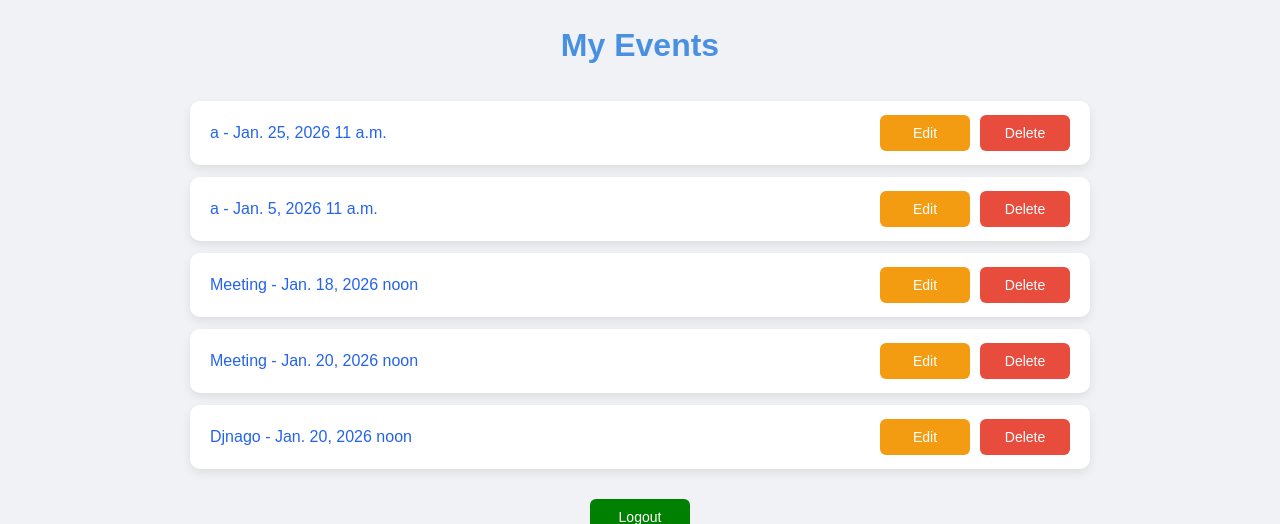
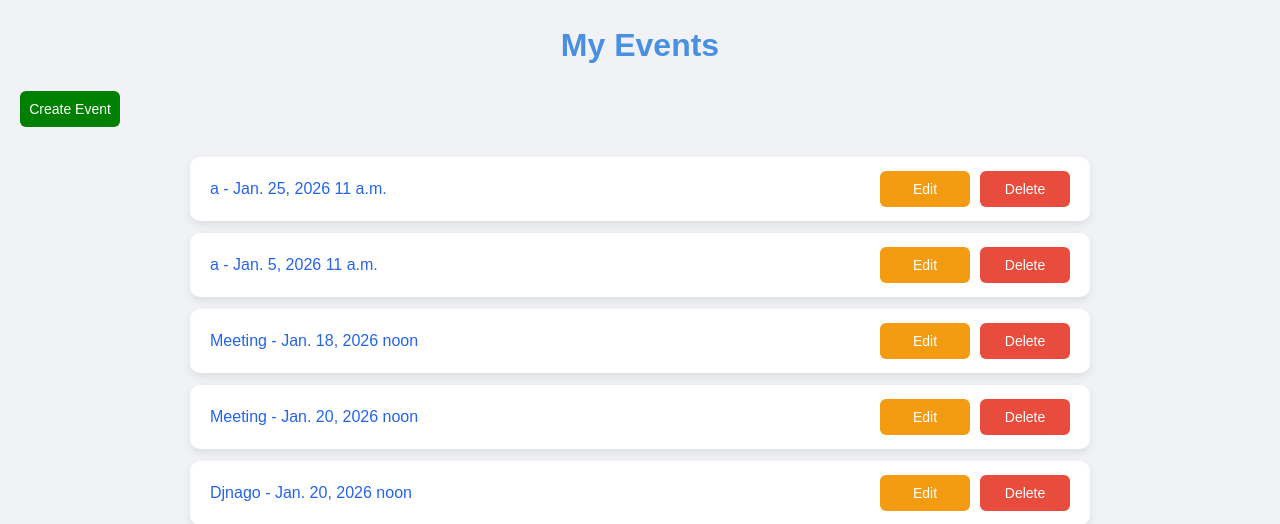
Before and after one commit to Vvaishnavi-7/Event-Schedular, a Django app: page /events/list/ in a window 1280 px wide. Shown: the top 524 px of the page. Run offline with Django 5.2, Linux system fonts and the light colour scheme; a user stored in the database is signed in; data comes from the database, SQL or seed files in the repository; both versions use the stored data as it was after the commit.

Commit message:
Create Button updated

```diff
--- a/events/templates/events/event_list.html
+++ b/events/templates/events/event_list.html
@@ -70,6 +70,7 @@
 
 <body>
     <h1>My Events</h1>
+    <a href="/events/create/" class="event">Create Event</a>
 
     <ul>
         {% for event in events %}
--- a/events/urls.py
+++ b/events/urls.py
@@ -8,7 +8,7 @@ urlpatterns = [
     # Home page
     path('', views.home, name='home'),
 
-    # Auth URLs  ✅ ADD THESE
+    # Auth URL
     path('login/', views.user_login, name='login'),
     path('logout/', views.user_logout, name='logout'),
 
@@ -19,6 +19,6 @@ urlpatterns = [
     path('<int:pk>/update/', views.event_update, name='event_update'),
     path('<int:pk>/delete/', views.event_delete, name='event_delete'),
 
-    # Optional redirect
+
     path('events/', RedirectView.as_view(url='/list/', permanent=False)),
 ]
```
Also changed, not shown: db.sqlite3.
